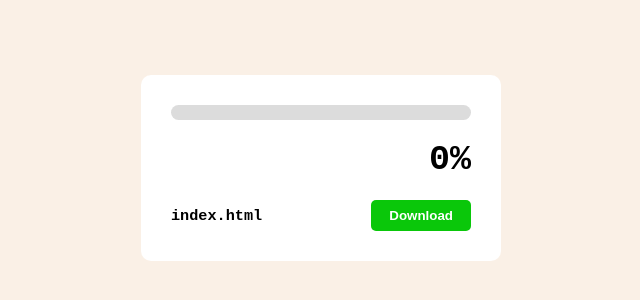
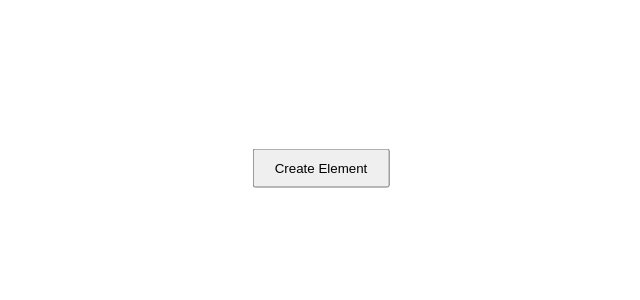
Before and after one commit to saarthack/b31-dom, a plain HTML site: page index.html in a window 1280 px wide. Shown: the part 232-532 px from the top of the page, without its empty margins (319-959 px from the left). Drawn offline with Linux system fonts and the light colour scheme.

Commit message:
create element

```diff
--- a/index.html
+++ b/index.html
@@ -1,28 +1,14 @@
 <!DOCTYPE html>
 <html lang="en">
-
 <head>
     <meta charset="UTF-8">
     <meta name="viewport" content="width=device-width, initial-scale=1.0">
     <title>Document</title>
     <link rel="stylesheet" href="style.css">
 </head>
-
 <body>
-    <div id="card">
-        <div id="progress">
-            <div id="growth"></div>
-        </div>
-        <div id="second">
-            <h4 id="percent">0%</h4>
-        </div>
-        <div id="last">
-            <h3>index.html</h3>
-            <button>Download</button>
-        </div>
-    </div>
+    <button>Create Element</button>
 
     <script src="script.js"></script>
 </body>
-
 </html>
--- a/script.js
+++ b/script.js
@@ -1,19 +1,15 @@
 var btn = document.querySelector('button')
-var percent = document.querySelector('#percent')
-var growth = document.querySelector('#growth')
-var grow = 0
+var body = document.body
+btn.addEventListener('click',function(){
+    var img = document.createElement('img')
 
-btn.addEventListener('click',function(){
+    var x = Math.random()*100
+    var y = Math.random()*100
+    var rot = Math.random()*360
+    img.style.left = x+'%'
+    img.style.top = y+'%'
+    img.style.rotate = rot+'deg'
 
-    var int = setInterval(function(){
-        ++grow
-        percent.innerHTML = grow+'%'
-        growth.style.width = grow+'%'
-    },30)
-
-    setTimeout(function(){
-        clearInterval(int)
-        btn.style.opacity = 0.5
-        btn.innerHTML = 'Downloaded'
-    },3000)
+    img.setAttribute('src','https://www.freeiconspng.com/uploads/spongebob-cartoon-png-32.png')
+    body.appendChild(img)
 })
--- a/style.css
+++ b/style.css
@@ -2,66 +2,21 @@
     margin: 0;
     padding: 0;
     box-sizing: border-box;
-    font-family: monospace;
 }
 html,
 body {
     height: 100%;
     width: 100%;
 }
-body{
-    display: flex;
-    align-items: center;
-    justify-content: center;
-    background-color: linen;
+button{
+    padding: 10px 20px;
+    position: absolute;
+    top: 50%;
+    left: 50%;
+    transform: translate(-50%,-50%);
+    z-index: 9;
 }
-
-#card{
-    background-color: white;
-    padding: 30px;
-    border-radius: 10px;
-
+img{
+    position: absolute;
+    height: 100px;
 }
-
-#progress{
-    height: 15px;
-    margin-bottom: 10px;
-    border-radius: 50px;
-    width: 300px;
-    background-color: gainsboro;
-}
-#second{
-    display: flex;
-    justify-content: flex-end;
-    margin: 20px 0;
-}
-#last{
-    display: flex;
-    align-items: center;
-    justify-content: space-between;
-}
-
-#second h4{
-    font-size: 35px;
-}
-
-
-button{
-    padding: 8px 18px;
-    background-color: rgb(10, 199, 10);
-    border-radius: 5px;
-    border: none;
-    font-family: Arial, Helvetica, sans-serif;
-    font-weight: 600;
-    color: #fff;
-}
-button:active{
-    scale: 0.95;
-}
-
-#growth{
-    height: 100%;
-    width:0%;
-    background-color: rgb(10, 199, 10);
-    border-radius: 50px;
-}
```
